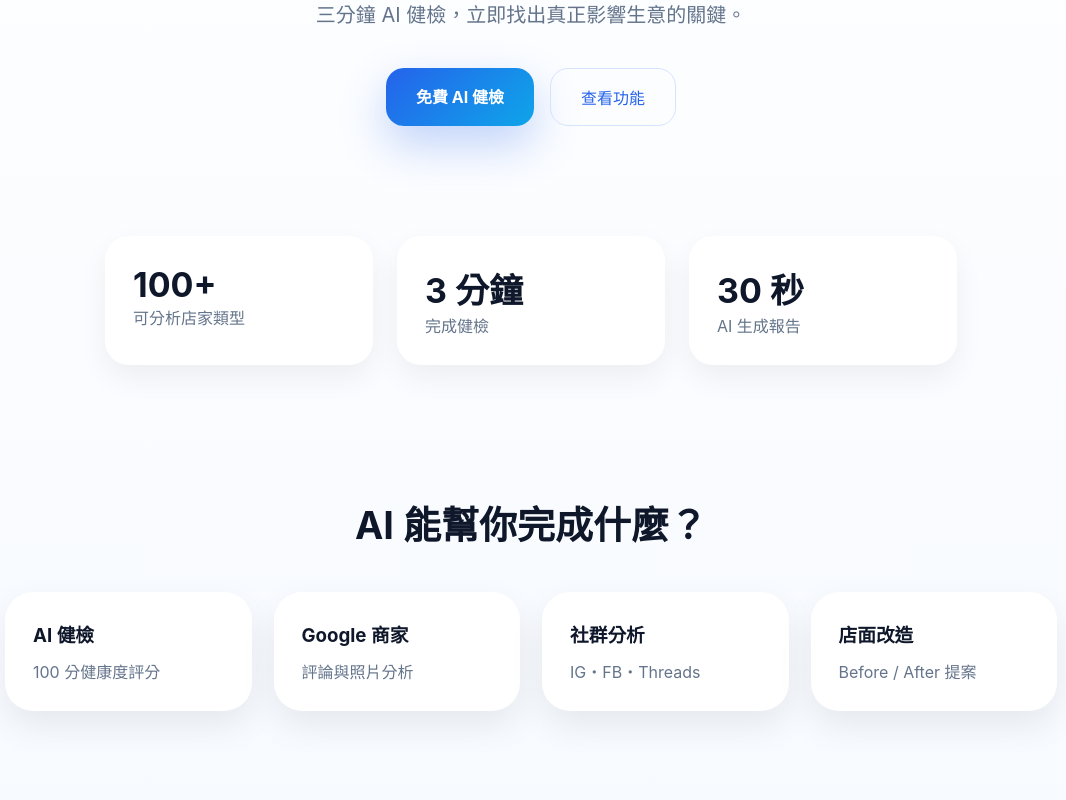
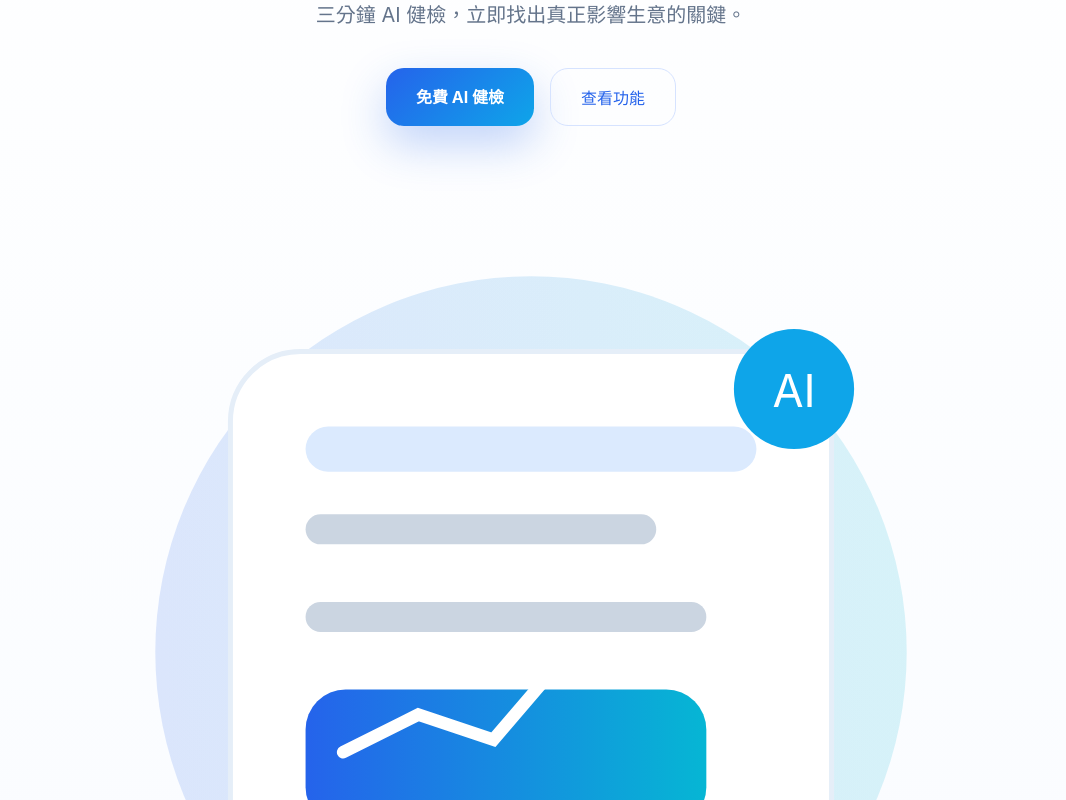
Before and after one commit to aimvp666-cloud/ShopPulseAI, a Next.js app: page / in a window 1280 px wide. Shown: the part 400-1200 px from the top of the page, without its empty margins (109-1175 px from the left). Built offline with nearby package versions, Linux system fonts and the light colour scheme.

Commit message:
Update page.tsx

```diff
--- a/app/page.tsx
+++ b/app/page.tsx
@@ -2,17 +2,22 @@
 import Link from "next/link";
 
 const features = [
-  { title: "AI 健檢", desc: "100 分健康度評分" },
-  { title: "Google 商家", desc: "評論與照片分析" },
-  { title: "社群分析", desc: "IG・FB・Threads" },
-  { title: "店面改造", desc: "Before / After 提案" },
+  { title: "AI 健檢", desc: "100 分健康度評分", icon: "🧠" },
+  { title: "Google 商家", desc: "評論與照片分析", icon: "⭐" },
+  { title: "社群分析", desc: "IG・FB・Threads", icon: "📱" },
+  { title: "店面改造", desc: "Before / After 提案", icon: "🏪" },
 ];
 
 export default function Home() {
   return (
     <main className="home">
+
       <section className="hero">
-        <span className="badge">ShopPulse AI</span>
+        <div className="hero-content">
+
+          <div className="hero-text">
+
+            <span className="badge">🚀 ShopPulse AI</span>
 
             <h1>
               你的店，
@@ -35,9 +40,69 @@ export default function Home() {
                 查看功能
               </a>
             </div>
+
+          </div>
+
+          <div className="hero-visual">
+
+            <svg viewBox="0 0 420 420">
+
+              <defs>
+                <linearGradient id="g1" x1="0" x2="1">
+                  <stop offset="0%" stopColor="#2563EB"/>
+                  <stop offset="100%" stopColor="#06B6D4"/>
+                </linearGradient>
+              </defs>
+
+              <circle cx="210" cy="210" r="150" fill="url(#g1)" opacity="0.15"/>
+              <circle cx="210" cy="210" r="110" fill="url(#g1)" opacity="0.1"/>
+
+              <rect
+                x="90"
+                y="90"
+                width="240"
+                height="220"
+                rx="28"
+                fill="white"
+                stroke="#E5EEF8"
+                strokeWidth="2"
+              />
+
+              <rect x="120" y="120" width="180" height="18" rx="9" fill="#DBEAFE"/>
+              <rect x="120" y="155" width="140" height="12" rx="6" fill="#CBD5E1"/>
+              <rect x="120" y="190" width="160" height="12" rx="6" fill="#CBD5E1"/>
+
+              <rect x="120" y="225" width="160" height="55" rx="16" fill="url(#g1)"/>
+
+              <polyline
+                points="135,250 165,235 195,245 225,210 265,220"
+                fill="none"
+                stroke="white"
+                strokeWidth="5"
+                strokeLinecap="round"
+              />
+
+              <circle cx="315" cy="105" r="24" fill="#0EA5E9"/>
+
+              <text
+                x="315"
+                y="112"
+                textAnchor="middle"
+                fontSize="18"
+                fill="white"
+              >
+                AI
+              </text>
+
+            </svg>
+
+          </div>
+
+        </div>
       </section>
 
       <section className="stats">
+
         <div>
           <strong>100+</strong>
           <span>可分析店家類型</span>
@@ -52,28 +117,41 @@ export default function Home() {
           <strong>30 秒</strong>
           <span>AI 生成報告</span>
         </div>
+
       </section>
 
       <section id="features" className="features">
+
         <h2>AI 能幫你完成什麼？</h2>
 
         <div className="grid">
+
           {features.map((f) => (
             <div className="card" key={f.title}>
+
+              <div className="icon">{f.icon}</div>
+
               <h3>{f.title}</h3>
+
               <p>{f.desc}</p>
+
             </div>
           ))}
+
         </div>
+
       </section>
 
       <section className="bottom-cta">
+
         <h2>今天就開始你的第一份 AI 店家健檢。</h2>
 
         <Link href="/check" className="primary">
           立即開始
         </Link>
+
       </section>
+
     </main>
   );
 }
```
Lines whose indentation alone changed are shown as unchanged.
